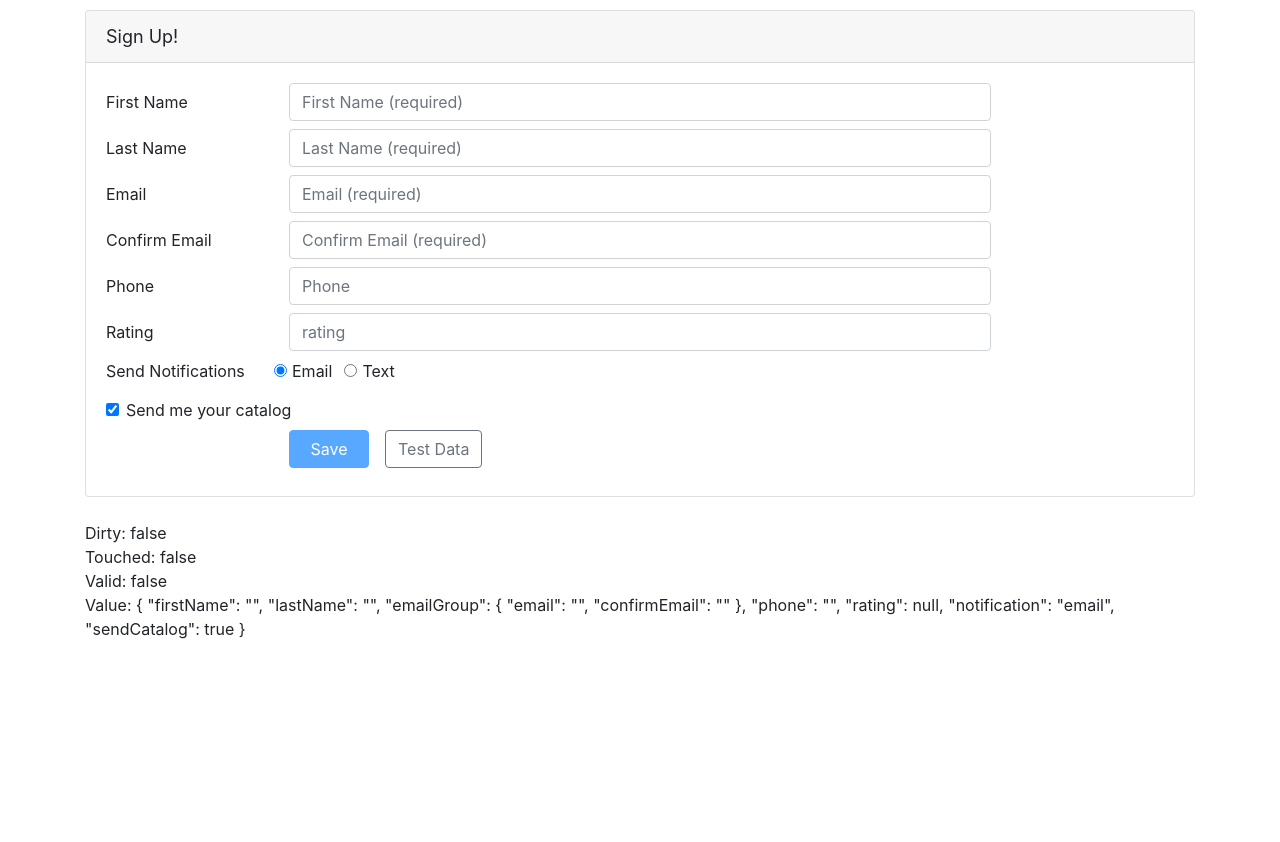
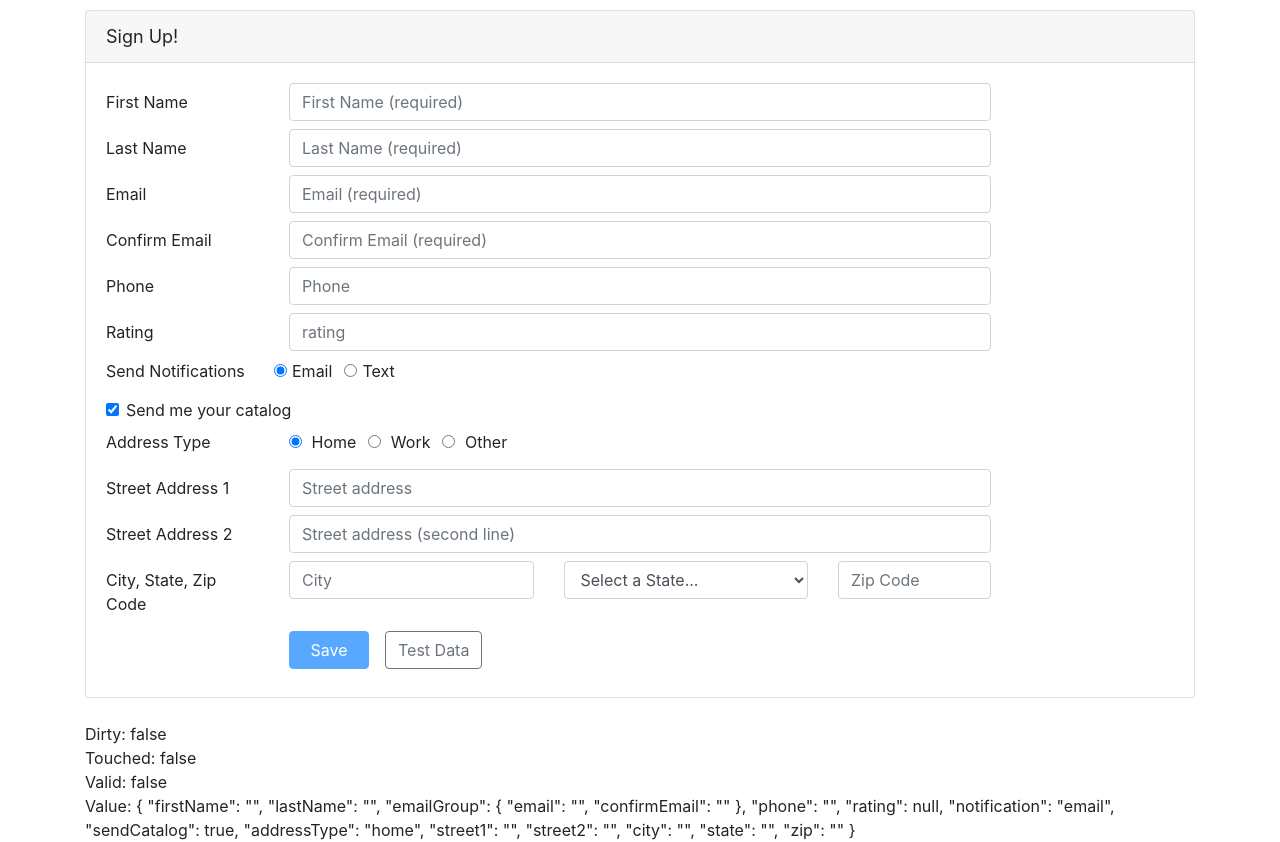
Before and after one commit to ginamdar/Angular-ReactiveForms, an Angular app: page / in a window 1280 px wide. Before the commit the page ends 800 px from the top, so only its background shows below. Built offline with nearby package versions, Linux system fonts and the light colour scheme.

Commit message:
Section - 7 Dynamically Duplicate - Initial wiring for Address block

```diff
--- a/src/app/customers/customer.component.html
+++ b/src/app/customers/customer.component.html
@@ -164,109 +164,104 @@
         </div>
       </div>
 
-<!--      <div *ngIf="customer.sendCatalog">-->
-<!--        <div class="form-group row mb-2">-->
-<!--          <label class="col-md-2 col-form-label pt-0">Address Type</label>-->
-<!--          <div class="col-md-8">-->
-<!--            <div class="form-check form-check-inline">-->
-<!--              <label class="form-check-label">-->
-<!--                <input class="form-check-input"-->
-<!--                       id="addressType1Id"-->
-<!--                       type="radio"-->
-<!--                       value="home"-->
-<!--                       [(ngModel)]="customer.addressType"-->
-<!--                       name="addressType"> Home-->
-<!--              </label>-->
-<!--            </div>-->
-<!--            <div class="form-check form-check-inline">-->
-<!--              <label class="form-check-label">-->
-<!--                <input class="form-check-input"-->
-<!--                       id="addressType1Id"-->
-<!--                       type="radio"-->
-<!--                       value="work"-->
-<!--                       [(ngModel)]="customer.addressType"-->
-<!--                       name="addressType"> Work-->
-<!--              </label>-->
-<!--            </div>-->
-<!--            <div class="form-check form-check-inline">-->
-<!--              <label class="form-check-label">-->
-<!--                <input class="form-check-input"-->
-<!--                       id="addressType1Id"-->
-<!--                       type="radio"-->
-<!--                       value="other"-->
-<!--                       [(ngModel)]="customer.addressType"-->
-<!--                       name="addressType"> Other-->
-<!--              </label>-->
-<!--            </div>-->
-<!--          </div>-->
-<!--        </div>-->
+      <div *ngIf="sendCatalog.value">
+        <div class="form-group row mb-2">
+          <label class="col-md-2 col-form-label pt-0">Address Type</label>
+          <div class="col-md-8">
+            <div class="form-check form-check-inline">
+              <label class="form-check-label">
+                <input class="form-check-input"
+                       id="addressType1Id"
+                       type="radio"
+                       value="home"
+                       formControlName="addressType"
+                       name="addressType"> Home
+              </label>
+            </div>
+            <div class="form-check form-check-inline">
+              <label class="form-check-label">
+                <input class="form-check-input"
+                       id="addressType2Id"
+                       type="radio"
+                       value="work"
+                       formControlName="addressType"
+                       name="addressType"> Work
+              </label>
+            </div>
+            <div class="form-check form-check-inline">
+              <label class="form-check-label">
+                <input class="form-check-input"
+                       id="addressType3Id"
+                       type="radio"
+                       value="other"
+                       formControlName="addressType"
+                       name="addressType"> Other
+              </label>
+            </div>
+          </div>
+        </div>
 
-<!--        <div class="form-group row mb-2">-->
-<!--          <label class="col-md-2 col-form-label"-->
-<!--                 for="street1Id">Street Address 1</label>-->
-<!--          <div class="col-md-8">-->
-<!--            <input class="form-control"-->
-<!--                   id="street1Id"-->
-<!--                   type="text"-->
-<!--                   placeholder="Street address"-->
-<!--                   [(ngModel)]="customer.street1"-->
-<!--                   name="street1">-->
-<!--          </div>-->
-<!--        </div>-->
+        <div class="form-group row mb-2">
+          <label class="col-md-2 col-form-label"
+                 for="street1Id">Street Address 1</label>
+          <div class="col-md-8">
+            <input class="form-control"
+                   id="street1Id"
+                   type="text"
+                   placeholder="Street address"
+                   formControlName="street1">
+          </div>
+        </div>
 
-<!--        <div class="form-group row mb-2">-->
-<!--          <label class="col-md-2 col-form-label"-->
-<!--                 for="street2Id">Street Address 2</label>-->
-<!--          <div class="col-md-8">-->
-<!--            <input class="form-control"-->
-<!--                   id="street2Id"-->
-<!--                   type="text"-->
-<!--                   placeholder="Street address (second line)"-->
-<!--                   [(ngModel)]="customer.street2"-->
-<!--                   name="street2">-->
-<!--          </div>-->
-<!--        </div>-->
+        <div class="form-group row mb-2">
+          <label class="col-md-2 col-form-label"
+                 for="street2Id">Street Address 2</label>
+          <div class="col-md-8">
+            <input class="form-control"
+                   id="street2Id"
+                   type="text"
+                   placeholder="Street address (second line)"
+                   formControlName="street2">
+          </div>
+        </div>
 
-<!--        <div class="form-group row mb-2">-->
-<!--          <label class="col-md-2 col-form-label"-->
-<!--                 for="cityId">City, State, Zip Code</label>-->
-<!--          <div class="col-md-3">-->
-<!--            <input class="form-control"-->
-<!--                   id="cityId"-->
-<!--                   type="text"-->
-<!--                   placeholder="City"-->
-<!--                   [(ngModel)]="customer.city"-->
-<!--                   name="city">-->
-<!--          </div>-->
-<!--          <div class="col-md-3">-->
-<!--            <select class="form-control"-->
-<!--                    id="stateId"-->
-<!--                    [(ngModel)]="customer.state"-->
-<!--                    name="state">-->
-<!--              <option value=""-->
-<!--                      disabled-->
-<!--                      selected-->
-<!--                      hidden>Select a State...</option>-->
-<!--              <option value="AL">Alabama</option>-->
-<!--              <option value="AK">Alaska</option>-->
-<!--              <option value="AZ">Arizona</option>-->
-<!--              <option value="AR">Arkansas</option>-->
-<!--              <option value="CA">California</option>-->
-<!--              <option value="CO">Colorado</option>-->
-<!--              <option value="WI">Wisconsin</option>-->
-<!--              <option value="WY">Wyoming</option>-->
-<!--            </select>-->
-<!--          </div>-->
-<!--          <div class="col-md-2">-->
-<!--            <input class="form-control"-->
-<!--                   id="zipId"-->
-<!--                   type="number"-->
-<!--                   placeholder="Zip Code"-->
-<!--                   [(ngModel)]="customer.zip"-->
-<!--                   name="zip">-->
-<!--          </div>-->
-<!--        </div>-->
-<!--      </div>-->
+        <div class="form-group row mb-2">
+          <label class="col-md-2 col-form-label"
+                 for="cityId">City, State, Zip Code</label>
+          <div class="col-md-3">
+            <input class="form-control"
+                   id="cityId"
+                   type="text"
+                   placeholder="City"
+                   formControlName="city">
+          </div>
+          <div class="col-md-3">
+            <select class="form-control"
+                    id="stateId"
+                    formControlName="state">
+              <option value=""
+                      disabled
+                      selected
+                      hidden>Select a State...</option>
+              <option value="AL">Alabama</option>
+              <option value="AK">Alaska</option>
+              <option value="AZ">Arizona</option>
+              <option value="AR">Arkansas</option>
+              <option value="CA">California</option>
+              <option value="CO">Colorado</option>
+              <option value="WI">Wisconsin</option>
+              <option value="WY">Wyoming</option>
+            </select>
+          </div>
+          <div class="col-md-2">
+            <input class="form-control"
+                   id="zipId"
+                   type="number"
+                   placeholder="Zip Code"
+                   formControlName="zip">
+          </div>
+        </div>
+      </div>
 
       <div class="form-group row mb-2">
         <div class="offset-md-2 col-md-4">
--- a/src/app/customers/customer.component.ts
+++ b/src/app/customers/customer.component.ts
@@ -65,7 +65,13 @@ export class CustomerComponent implements OnInit {
       // rating: [null, ratingRange],
       rating: [null, ratingRange(1, 5)],
       notification: 'email',
-      sendCatalog: true
+      sendCatalog: true,
+      addressType: 'home',
+      street1: '',
+      street2: '',
+      city: '',
+      state: '',
+      zip: ''
     });
     // this.customerForm = new FormGroup({
     //   firstName: new FormControl(this.customer.firstName),
@@ -113,6 +119,9 @@ export class CustomerComponent implements OnInit {
   get rating() {
     return this.customerForm.get('rating');
   }
+  get sendCatalog() {
+    return this.customerForm.get('sendCatalog');
+  }
 
   populateTestData() {
     // this.customerForm.setValue({
```
